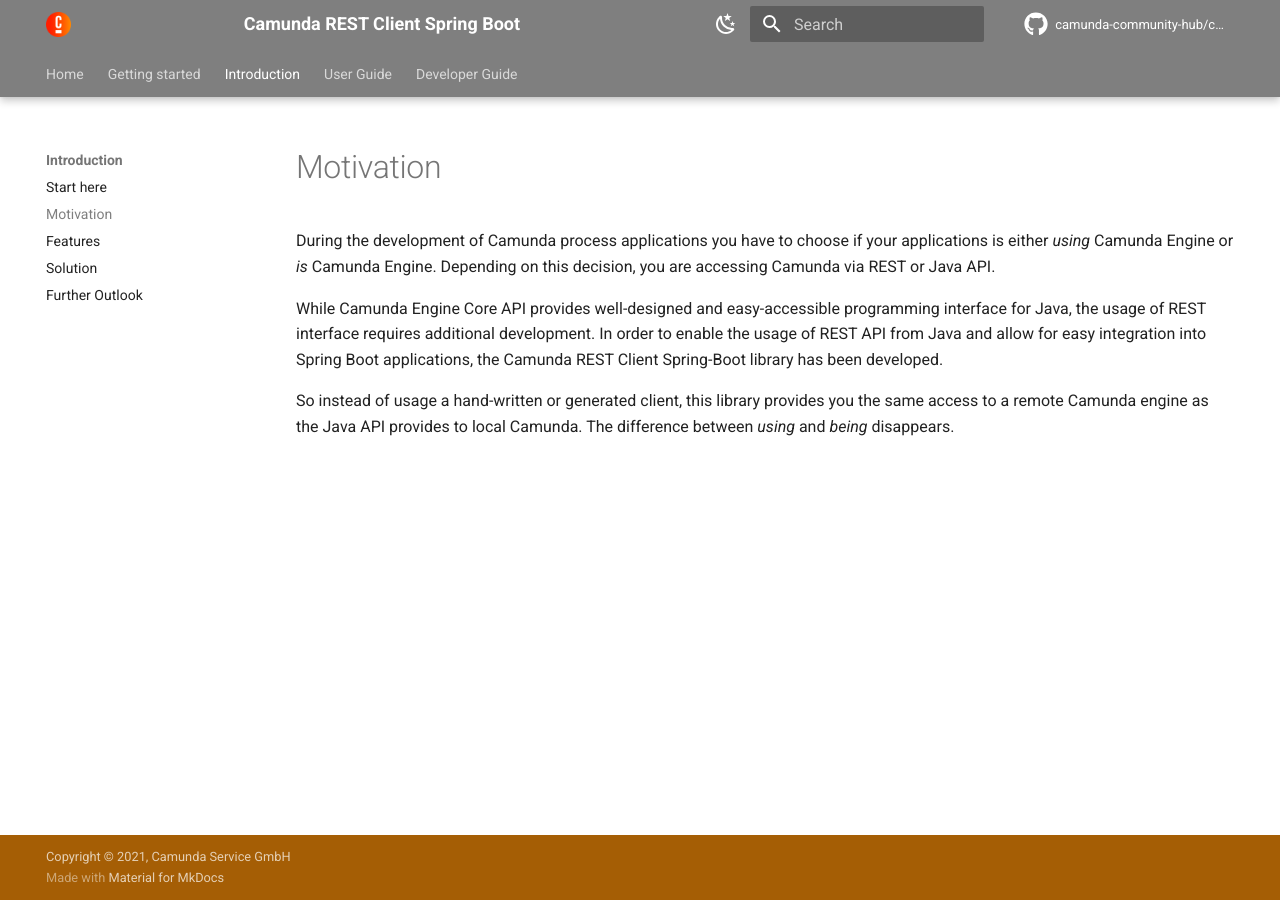
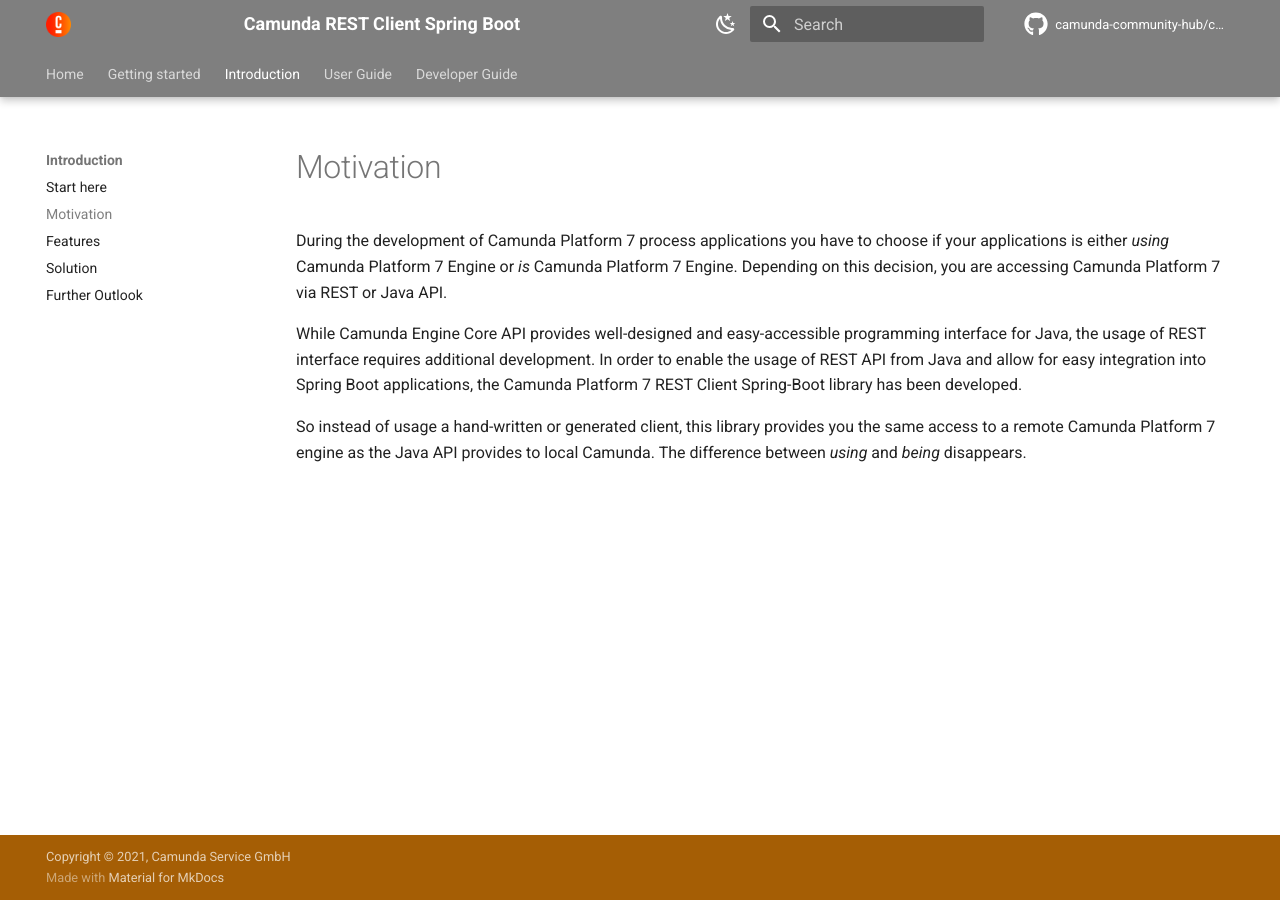
Before and after one commit to camunda-community-hub/camunda-platform-7-rest-client-spring-boot, an MkDocs documentation site: the page built from docs/introduction/motivation.md, in a window 1280 px wide. Built offline with MkDocs 1.6.1 and Material for MkDocs 9.7.7, drawn with Linux system fonts in a browser that asks for light colours; comment, search, counter and statistics services are not loaded; the version menu is left out.

Commit message:
docs: #194 rename groupId and references to Camunda

```diff
--- a/docs/introduction/motivation.md
+++ b/docs/introduction/motivation.md
@@ -1,11 +1,11 @@
-During the development of Camunda process applications you have to choose if your applications is either
-_using_ Camunda Engine or _is_ Camunda Engine. Depending on this decision, you are accessing Camunda via REST
+During the development of Camunda Platform 7 process applications you have to choose if your applications is either
+_using_ Camunda Platform 7 Engine or _is_ Camunda Platform 7 Engine. Depending on this decision, you are accessing Camunda Platform 7 via REST
 or Java API.
 
 While Camunda Engine Core API provides well-designed and easy-accessible programming interface for Java, the
 usage of REST interface requires additional development. In order to enable the usage of REST API from Java
-and allow for easy integration into Spring Boot applications, the Camunda REST Client Spring-Boot library has
+and allow for easy integration into Spring Boot applications, the Camunda Platform 7 REST Client Spring-Boot library has
 been developed.
 
-So instead of usage a hand-written or generated client, this library provides you the same access to a remote Camunda engine
+So instead of usage a hand-written or generated client, this library provides you the same access to a remote Camunda Platform 7 engine
 as the Java API provides to local Camunda. The difference between _using_ and _being_ disappears.
```
Also changed, not shown: docs/getting-started.md (+1 -1 lines), docs/index.md (+2 -2 lines), docs/introduction/solution.md (+1 -1 lines), docs/user-guide/error-decoding.md (+4 -4 lines), docs/user-guide/examples.md (+3 -3 lines).
